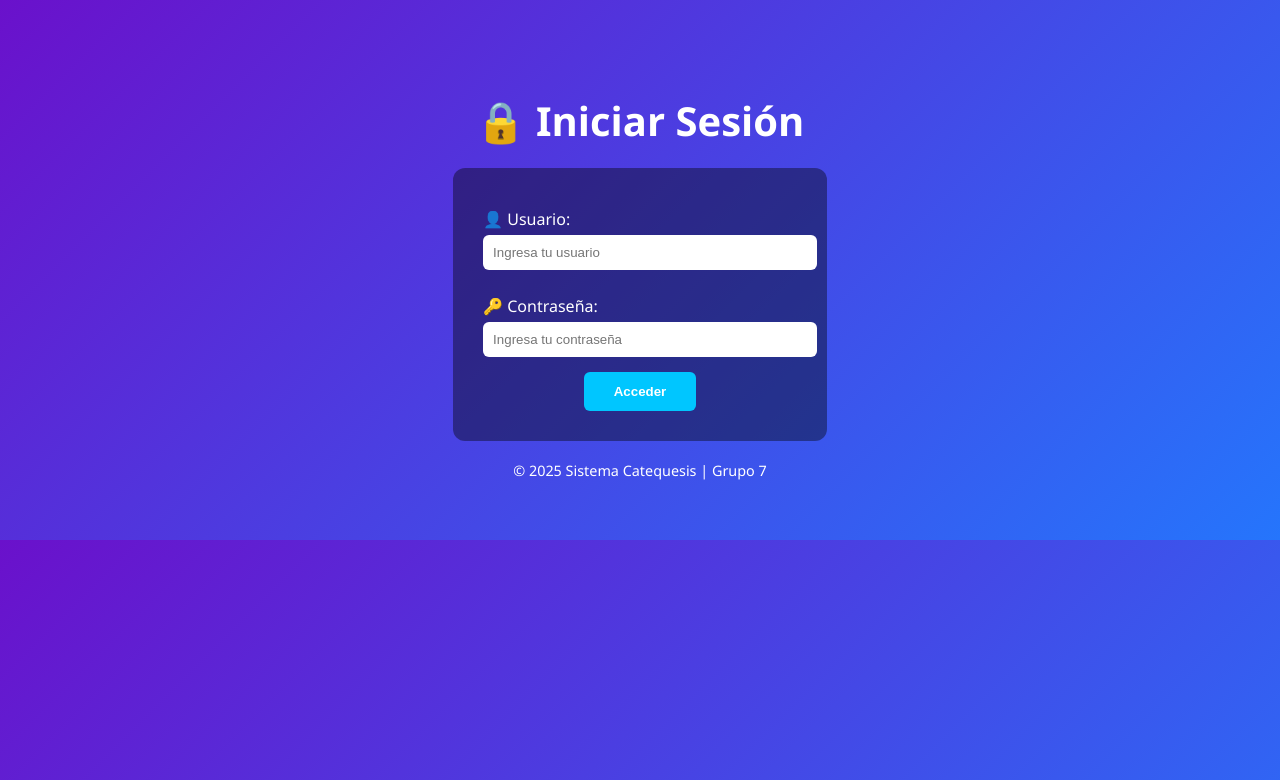
After one commit to JustinGomezcoello/ParroquiaWeb, a Django app: page /login/ in a window 1280 px wide. The commit adds this page. Shown: the top 780 px of the page. Run offline with Django 3.2, Linux system fonts and the light colour scheme.

Commit message:
Creacion de login y logout

```diff
--- a/catequesis/templates/catequesis/listar_catequistas.html
+++ b/catequesis/templates/catequesis/listar_catequistas.html
@@ -39,6 +39,6 @@
     </table>
 
     <br>
-    <a href="{% url 'home' %}">⬅️ Volver al Inicio</a>
+    <a href="{% url 'catequesis:home' %}">⬅️ Volver al Inicio</a>
 </body>
 </html>
--- a/catequesis/templates/catequesis/listar_catequizandos.html
+++ b/catequesis/templates/catequesis/listar_catequizandos.html
@@ -37,6 +37,6 @@
             {% endfor %}
         </table>
     {% endif %}
-    <a href="{% url 'home' %}">⬅️ Volver al Inicio</a>
+    <a href="{% url 'catequesis:home' %}">⬅️ Volver al Inicio</a>
 </body>
 </html>
--- a/catequesis/templates/catequesis/listar_todos_catequizandos.html
+++ b/catequesis/templates/catequesis/listar_todos_catequizandos.html
@@ -53,6 +53,6 @@
     </table>
 
     <br>
-    <a href="{% url 'home' %}">⬅️ Volver al Inicio</a>
+    <a href="{% url 'catequesis:home' %}">⬅️ Volver al Inicio</a>
 </body>
 </html>
--- a/catequesis/templates/catequesis/registrar_catequista.html
+++ b/catequesis/templates/catequesis/registrar_catequista.html
@@ -35,6 +35,6 @@
     </form>
 
     <br>
-    <a href="{% url 'home' %}">⬅️ Volver al Inicio</a>
+    <a href="{% url 'catequesis:home' %}">⬅️ Volver al Inicio</a>
 </body>
 </html>
--- a/catequesis/templates/catequesis/registrar_catequizando.html
+++ b/catequesis/templates/catequesis/registrar_catequizando.html
@@ -21,6 +21,6 @@
     {% if mensaje %}
         <p><strong>{{ mensaje }}</strong></p>
     {% endif %}
-    <a href="{% url 'home' %}">⬅️ Volver al Inicio</a>
+    <a href="{% url 'catequesis:home' %}">⬅️ Volver al Inicio</a>
 </body>
 </html>
--- /dev/null
+++ b/catequesis/templates/login.html
@@ -0,0 +1,89 @@
+<!DOCTYPE html>
+<html lang="es">
+<head>
+    <meta charset="UTF-8">
+    <title>🔒 Iniciar Sesión - Sistema Catequesis</title>
+    <style>
+        body {
+            background: linear-gradient(135deg, #6a11cb, #2575fc);
+            font-family: 'Segoe UI', Tahoma, Geneva, Verdana, sans-serif;
+            color: #fff;
+            text-align: center;
+            padding: 60px;
+            margin: 0;
+        }
+        h2 {
+            font-size: 2.5em;
+            margin-bottom: 20px;
+        }
+        form {
+            background-color: rgba(0, 0, 0, 0.4);
+            padding: 30px;
+            border-radius: 12px;
+            display: inline-block;
+            min-width: 300px;
+        }
+        label {
+            display: block;
+            margin: 10px 0 5px;
+            text-align: left;
+        }
+        input {
+            width: 100%;
+            padding: 10px;
+            border-radius: 6px;
+            border: none;
+            margin-bottom: 15px;
+        }
+        button {
+            background-color: #00c6ff;
+            border: none;
+            padding: 12px 30px;
+            border-radius: 6px;
+            color: #fff;
+            font-weight: bold;
+            cursor: pointer;
+            transition: 0.3s;
+        }
+        button:hover {
+            background-color: #007acc;
+        }
+        .error-message {
+            background-color: #ff4b5c;
+            padding: 10px;
+            border-radius: 6px;
+            margin-bottom: 15px;
+        }
+        .footer {
+            margin-top: 20px;
+            font-size: 0.9em;
+        }
+    </style>
+</head>
+<body>
+    <h2>🔒 Iniciar Sesión</h2>
+
+    {% if messages %}
+        <div class="error-message">
+            {% for message in messages %}
+                {{ message }}
+            {% endfor %}
+        </div>
+    {% endif %}
+
+    <form method="post">
+        {% csrf_token %}
+        <label for="username">👤 Usuario:</label>
+        <input type="text" name="username" placeholder="Ingresa tu usuario" required>
+
+        <label for="password">🔑 Contraseña:</label>
+        <input type="password" name="password" placeholder="Ingresa tu contraseña" required>
+
+        <button type="submit">Acceder</button>
+    </form>
+
+    <div class="footer">
+        © 2025 Sistema Catequesis | Grupo 7
+    </div>
+</body>
+</html>
--- a/catequesis/urls.py
+++ b/catequesis/urls.py
@@ -14,5 +14,9 @@ urlpatterns = [
     path('catequistas/modificar/<int:id>/', views.modificar_catequista, name='modificar_catequista'),
     path('catequistas/eliminar/<int:id>/', views.eliminar_catequista, name='eliminar_catequista'),
     path('catequistas/eliminar_confirmado/<int:id>/', views.eliminar_catequista_confirmado, name='eliminar_catequista_confirmado'),
+    path('login/', views.login_view, name='login'),
+    path('logout/', views.logout_view, name='logout'),
+    path('', views.home, name='home'),
+
 
 ]
--- a/catequesis/views.py
+++ b/catequesis/views.py
@@ -2,8 +2,32 @@
 from django.shortcuts import render, redirect
 from django.db import connection
 from django.contrib import messages  # si vas a mostrar mensajes
+from django.contrib.auth import authenticate, login, logout
+from django.shortcuts import render, redirect
+from django.contrib import messages
+from django.contrib.auth.decorators import login_required
 
 
+# Vista para Login
+def login_view(request):
+    if request.method == 'POST':
+        username = request.POST.get('username')
+        password = request.POST.get('password')
+        user = authenticate(request, username=username, password=password)
+        if user is not None:
+            login(request, user)
+            return redirect('catequesis:home')
+        else:
+            messages.error(request, 'Usuario o contraseña incorrectos')
+    return render(request, 'login.html')
+
+
+# Vista para Logout
+def logout_view(request):
+    logout(request)
+    return redirect('login')
+
+@login_required
 def registrar_catequizando(request):
     mensaje = ""
     if request.method == 'POST':
@@ -28,7 +52,7 @@ def registrar_catequizando(request):
                 mensaje = f"❌ Error: {str(e)}"
 
     return render(request, 'catequesis/registrar_catequizando.html', {'mensaje': mensaje})
-
+@login_required
 def listar_catequizandos(request):
     resultado = []
     mensaje = ""
@@ -50,10 +74,10 @@ def listar_catequizandos(request):
 
     return render(request, 'catequesis/listar_catequizandos.html', {'resultado': resultado, 'mensaje': mensaje})
 
-
+@login_required
 def home(request):
     return render(request, 'catequesis/home.html')
-
+@login_required
 def listar_todos_catequizandos(request):
     resultado = []
     mensaje = ""
@@ -79,7 +103,7 @@ def listar_todos_catequizandos(request):
         'mensaje': mensaje
     })
 
-
+@login_required
 def modificar_catequizando(request, id):
     mensaje = ""
     if request.method == 'POST':
@@ -116,7 +140,7 @@ def modificar_catequizando(request, id):
 
 
 
-
+@login_required
 def eliminar_catequizando(request, id):
     mensaje = ""
     with connection.cursor() as cursor:
@@ -133,6 +157,7 @@ def eliminar_catequizando(request, id):
 
 
 #CRUD CATEQUISTAS
+@login_required
 def listar_catequistas(request):
     resultado = []
     mensaje = ""
@@ -146,7 +171,7 @@ def listar_catequistas(request):
             mensaje = f"❌ Error: {str(e)}"
     return render(request, 'catequesis/listar_catequistas.html', {'resultado': resultado, 'mensaje': mensaje})
 
-
+@login_required
 def registrar_catequista(request):
     mensaje = ""
     if request.method == 'POST':
@@ -177,7 +202,7 @@ def registrar_catequista(request):
     return render(request, 'catequesis/registrar_catequista.html', {'mensaje': mensaje})
 
 
-
+@login_required
 def modificar_catequista(request, id):
     mensaje = ""
     if request.method == 'POST':
@@ -203,7 +228,7 @@ def modificar_catequista(request, id):
 
     return render(request, 'catequesis/modificar_catequista.html', {'catequista': row, 'mensaje': mensaje})
 
-
+@login_required
 def eliminar_catequista(request, id):
     with connection.cursor() as cursor:
         try:
@@ -224,7 +249,7 @@ def eliminar_catequista(request, id):
                 print(f"❌ Error al eliminar: {error_msg}")
     return redirect('catequesis:listar_catequistas')
 
-
+@login_required
 def eliminar_catequista_confirmado(request, id):
     with connection.cursor() as cursor:
         try:
--- a/parroquiaweb/settings.py
+++ b/parroquiaweb/settings.py
@@ -130,3 +130,8 @@ USE_TZ = True
 # https://docs.djangoproject.com/en/2.1/howto/static-files/
 
 STATIC_URL = '/static/'
+
+LOGIN_URL = '/login/'
+LOGIN_REDIRECT_URL = '/'
+
+LOGOUT_REDIRECT_URL = '/login/'
--- a/parroquiaweb/urls.py
+++ b/parroquiaweb/urls.py
@@ -1,9 +1,7 @@
 from django.contrib import admin
 from django.urls import path, include
-from catequesis.views import home
 
 urlpatterns = [
-    path('', home, name='home'),
     path('admin/', admin.site.urls),
-    path('catequesis/', include('catequesis.urls', namespace='catequesis')),  # ← nota el `namespace`
+    path('', include('catequesis.urls')),  # Esto importa todas las rutas de catequesis
 ]
```
